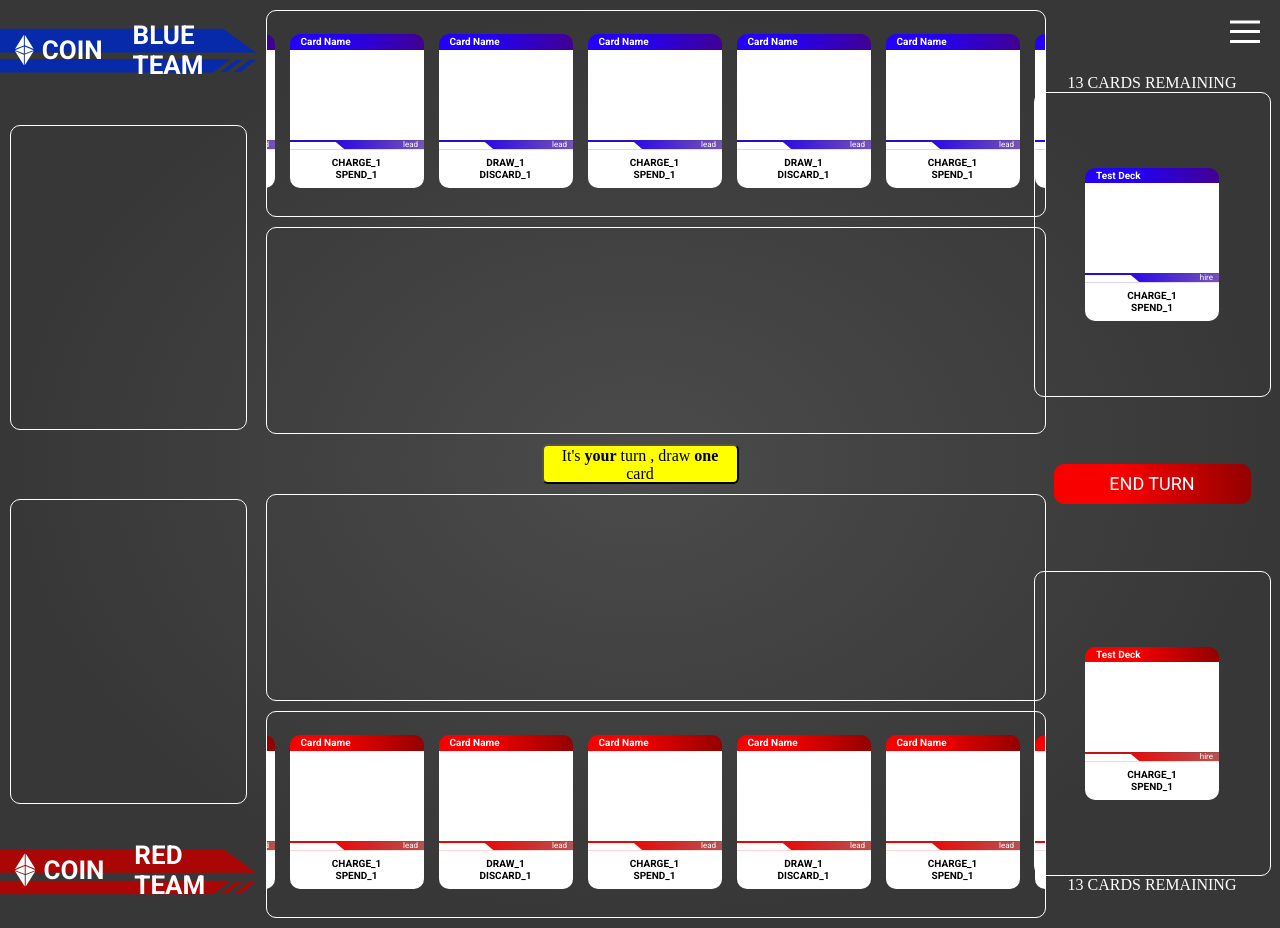
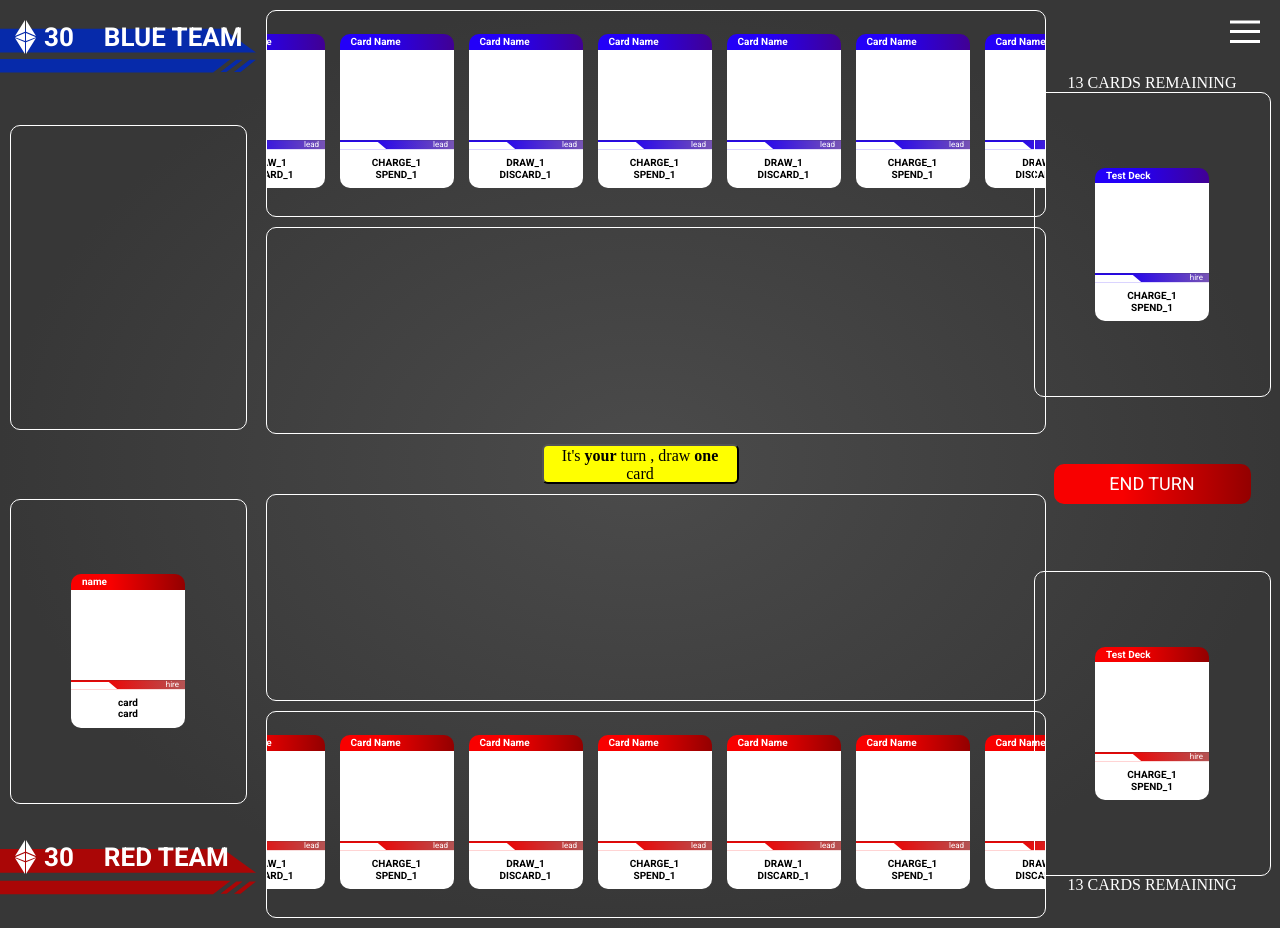
Before and after one commit to lalalune/freelancer, a React (Create React App) app in the folder packages/client/: page /zone in a window 1280 px wide. Built offline with nearby package versions, Linux system fonts and the light colour scheme; what @blueprintjs/core, axios-hooks would draw is missing.

Commit message:
completed end turn functionality

```diff
--- a/packages/client/src/components/Zone/Zone.css
+++ b/packages/client/src/components/Zone/Zone.css
@@ -167,7 +167,7 @@ body {
 }
 
 .play_card {
-  width: 134px;
+  width:114px;
   overflow: hidden;
   display: inline-block;
   cursor: pointer;
--- a/packages/client/src/components/Zone/Zone.js
+++ b/packages/client/src/components/Zone/Zone.js
@@ -23,17 +23,12 @@ const getRedDecks = {
   }),
 };
 
-// a little function to help us with reordering the result
 const reorder = (list, startIndex, endIndex) => {
   const result = Array.from(list);
   const [removed] = result.splice(startIndex, 1);
   result.splice(endIndex, 0, removed);
   return result;
 };
-
-/**
- * Moves an item from one list to another list.
- */
 
 const grid = 3;
 const move = (source, destination, droppableSource, droppableDestination) => {
@@ -73,7 +68,10 @@ const Zone = () => {
   const [playerRed, setplayerRed] = useState(false);
   const [blueData, setBlueData] = useState(getBlueDecks.cards.slice(7));
   const [redData, setRedData] = useState(getRedDecks.cards.slice(7));
+  const [blueCoin, setblueCoin] = useState(30);
+  const [redCoin, setredCoin] = useState(30);
   const [isBlueTurn, setBlueTurn] = useState({ items: [] });
+  const [rightBlock, setRightBlokck] = useState([]);
   const [state1, setState1] = useState({
     items: getBlueDecks.cards.slice(0, 7),
     selected: [],
@@ -88,27 +86,25 @@ const Zone = () => {
     droppable: "items",
     droppable2: "selected",
   };
+
   const handleRightClick = () => {
-    var f = state1.items;
-    console.log(f, "f");
-    var cards = f.shift();
-    console.log(cards, "cards");
-    isBlueTurn.items.push(cards);
-    console.log(cards);
+    const items = state1.items.filter((item) => item.id !== rightBlock.id);
+    setState1({ ...state1, items: items });
+    isBlueTurn.items.push(rightBlock);
     setBlueTurn({ ...isBlueTurn });
-    console.log("hello", ...isBlueTurn);
   };
+
   const getList = (id) => state1[id1List[id]];
+
   const handleBlueClick = (e) => {
     e.preventDefault();
     if (playerBlue) {
       var card = blueData;
-      console.log(card, "card");
       var blueCard = card.shift();
       state1.items.push(blueCard);
       setState1({ ...state1 });
-      setplayerRed(true);
-      setplayerBlue(false);
+      // setplayerRed(true);
+      // setplayerBlue(false);
     }
   };
 
@@ -119,13 +115,13 @@ const Zone = () => {
       var redCard = card.shift();
       state2.selected.push(redCard);
       setState2({ ...state2 });
-      setplayerBlue(true);
-      setplayerRed(false);
+      // setplayerBlue(true);
+      // setplayerRed(false);
     }
   };
 
   const onDragEnd = (result) => {
-    if (playerRed) {
+    if (playerBlue) {
       const { source, destination } = result;
 
       if (!destination) {
@@ -157,9 +153,17 @@ const Zone = () => {
           items: result.droppable,
           selected: result.droppable2,
         });
+
+        if (blueCoin == 0) {
+          //  setblueCoin(0);
+          setplayerBlue(!playerBlue);
+          setplayerRed(!playerRed);
+        } else {
+          setblueCoin(blueCoin - 1);
+        }
       }
-      setplayerRed(true);
-      setplayerBlue(false);
+      // setplayerRed(true);
+      // setplayerBlue(false);
     }
   };
 
@@ -171,7 +175,7 @@ const Zone = () => {
   const getList2 = (id) => state2[id2List[id]];
 
   const onDragEnd1 = (result) => {
-    if (playerBlue) {
+    if (playerRed) {
       const { source, destination } = result;
 
       if (!destination) {
@@ -208,27 +212,35 @@ const Zone = () => {
           selected: result.droppable4,
         });
       }
-      setplayerBlue(true);
-      setplayerRed(false);
+      if (redCoin == 0) {
+        //  setblueCoin(0);
+        setplayerBlue(!playerBlue);
+        setplayerRed(!playerRed);
+      } else {
+        setredCoin(redCoin - 1);
+      }
+      // setplayerBlue(true);
+      // setplayerRed(false);
     }
   };
   return (
     <div className="zone_main">
       <div className="zone_left_bar">
-        <RedTeam />
-        <BlueTeam />
+        <BlueTeam blueCoins={blueCoin} />
+        <RedTeam redCoins={redCoin} />
         <div className="card_box">
           {isBlueTurn.items.map((item, index) => {
             return (
               <div className="play_card blue_play_card" key={index}>
                 <div className="card_name">
-                  <p>{getBlueDecks.name}</p>
+                  <p>Card Name</p>
                 </div>
                 <div className="card_space"></div>
                 <div className="hire">
                   <p>hire</p>
                 </div>
                 <div className="card_detail">
+                  <p>{item.id}</p>
                   <p>{item.abilities[0]}</p>
                   <p>{item.abilities[1]}</p>
                 </div>
@@ -237,12 +249,25 @@ const Zone = () => {
           })}
         </div>
         <div className="card_box">
-          <div className="card_text"> </div>
+          <div className="play_card ">
+            <div className="card_name">
+              <p>name</p>
+            </div>
+            <div className="card_space"></div>
+            <div className="hire">
+              <p>hire</p>
+            </div>
+            <div className="card_detail">
+
+              <p>card</p>
+              <p>card</p>
+            </div>
+          </div>
         </div>
       </div>
       <div className="zone_centre_bar">
         {/* -----------blue----------- */}
-        <div className={playerBlue ? "disable" : ""}>
+        <div className={playerRed ? "disable" : ""}>
           <DragDropContext onDragEnd={onDragEnd}>
             <Droppable droppableId="droppable" direction="horizontal">
               {(provided, snapshot) => (
@@ -265,6 +290,7 @@ const Zone = () => {
                             snapshot.isDragging,
                             provided.draggableProps.style
                           )}
+                          onClick={() => setRightBlokck(item)}
                         >
                           <div className="play_card blue_play_card">
                             <div className="card_name">
@@ -275,6 +301,7 @@ const Zone = () => {
                               <p>{item.type}</p>
                             </div>
                             <div className="card_detail">
+
                               <p>{item.abilities[0]}</p>
                               <p>{item.abilities[1]}</p>
                             </div>
@@ -332,14 +359,14 @@ const Zone = () => {
             </Droppable>
           </DragDropContext>
         </div>
-
-        <div className="status_message_area">
-          <button className="btn" onClick={handleRightClick}>
-            It's <strong>your</strong> turn , draw <strong>one</strong> card
-          </button>
+        <div className={playerRed ? "disable" : ""}>
+          <div className="status_message_area">
+            <button className="btn" onClick={handleRightClick}>
+              It's <strong>your</strong> turn , draw <strong>one</strong> card
+            </button>
+          </div>
         </div>
-
-        <div className={(playerRed ? "disable" : "", "classname1")}>
+        <div className={playerBlue ? "disable classname1" : "classname1"}>
           <DragDropContext onDragEnd={onDragEnd1}>
             <Droppable droppableId="droppable3" direction="horizontal">
               {(provided, snapshot) => (
@@ -364,7 +391,7 @@ const Zone = () => {
                               provided.draggableProps.style
                             )}
                           >
-                            <div className="play_card">
+                            <div className="play_card" onClick={handleRedClick}>
                               <div className="card_name">
                                 <p>Card Name</p>
                               </div>
@@ -436,7 +463,7 @@ const Zone = () => {
         <LeftBar />
 
         <div className="remainCard">
-          <div className="card_remain"> {redData.length} CARDS REMAINING</div>
+          <div className="card_remain"> {blueData.length} CARDS REMAINING</div>
           <div className="card_box ">
             {blueData.length != 0 ? (
               <div
@@ -451,6 +478,7 @@ const Zone = () => {
                   <p>hire</p>
                 </div>
                 <div className="card_detail">
+
                   <p>{blueData[0].abilities[0]}</p>
                   <p>{blueData[0].abilities[1]}</p>
                 </div>
@@ -460,7 +488,13 @@ const Zone = () => {
             )}
           </div>
         </div>
-        <div className="action_button">
+        <div
+          className="action_button"
+          onClick={() => {
+            setplayerBlue(!playerBlue);
+            setplayerRed(!playerRed);
+          }}
+        >
           <button className="btn">END TURN</button>
         </div>
         <div>
@@ -476,6 +510,7 @@ const Zone = () => {
                     <p>hire</p>
                   </div>
                   <div className="card_detail">
+
                     <p>{redData[0].abilities[0]}</p>
                     <p>{redData[0].abilities[1]}</p>
                   </div>
--- a/packages/client/src/components/svgs/blueSvg.js
+++ b/packages/client/src/components/svgs/blueSvg.js
@@ -1,30 +1,31 @@
-import React from "react";
-export default function BlueTeam() {
+import React, { useState } from "react";
+export default function BlueTeam(props) {
+
   return (
-    <div className="blue_team red_team">
+    <div className="blue_team">
       <div className="blue_team_icon">
         <svg
           width="356"
-          height="64"
-          viewBox="0 0 356 64"
+          height="62"
+          viewBox="0 0 356 62"
           fill="none"
           xmlns="http://www.w3.org/2000/svg"
         >
           <path
-            d="M-1.5 0.00012207L310.144 8.14737e-05L356 33.0001L-1.49999 33.0002L-1.5 0.00012207Z"
-            fill="#AA0606"
+            d="M0 0.00012207L310.144 6.60975e-05L356 33.0001L5.58998e-06 33.0002L0 0.00012207Z"
+            fill="#062AAA"
           />
           <path
-            d="M-4 63.0551L296.325 63.055L320.67 44L-4 44L-4 63.0551Z"
-            fill="#AA0606"
+            d="M-4 61.0551L296.325 61.0551L320.67 42L-4 42.0001L-4 61.0551Z"
+            fill="#062AAA"
           />
           <path
-            d="M328.634 45.1747L306.624 62.141L314.876 62.141L337.436 45.1747L328.634 45.1747Z"
-            fill="#AA0606"
+            d="M328.634 43.1747L306.624 60.141L314.876 60.141L337.436 43.1747L328.634 43.1747Z"
+            fill="#062AAA"
           />
           <path
-            d="M347.131 45.1935L325.319 62.1411L334.671 62.1411L355.933 45.1935L347.131 45.1935Z"
-            fill="#AA0606"
+            d="M347.131 43.1935L325.319 60.1411L334.671 60.1411L355.933 43.1935L347.131 43.1935Z"
+            fill="#062AAA"
           />
         </svg>
         <div className="blue_coins_count">
@@ -43,8 +44,8 @@ export default function BlueTeam() {
               <path d="M11 22.1712L11 34L21 18L11 22.1712Z" fill="white" />
               <path d="M10 34L10 22.2134L-1.39876e-06 18L10 34Z" fill="white" />
             </svg>
-            <p className="coins_count_text">COIN</p>
-            <p className="team_name">RED TEAM</p>
+            <p className="coins_count_text"> {props.blueCoins} </p>
+            <p className="team_name">BLUE TEAM</p>
           </div>
         </div>
       </div>
--- a/packages/client/src/components/svgs/redSvg.js
+++ b/packages/client/src/components/svgs/redSvg.js
@@ -1,30 +1,30 @@
 import React from "react";
-export default function RedTeam() {
+export default function RedTeam(props) {
   return (
-    <div className="blue_team">
+    <div className="blue_team red_team">
       <div className="blue_team_icon">
         <svg
           width="356"
-          height="62"
-          viewBox="0 0 356 62"
+          height="64"
+          viewBox="0 0 356 64"
           fill="none"
           xmlns="http://www.w3.org/2000/svg"
         >
           <path
-            d="M0 0.00012207L310.144 6.60975e-05L356 33.0001L5.58998e-06 33.0002L0 0.00012207Z"
-            fill="#062AAA"
+            d="M-1.5 0.00012207L310.144 8.14737e-05L356 33.0001L-1.49999 33.0002L-1.5 0.00012207Z"
+            fill="#AA0606"
           />
           <path
-            d="M-4 61.0551L296.325 61.0551L320.67 42L-4 42.0001L-4 61.0551Z"
-            fill="#062AAA"
+            d="M-4 63.0551L296.325 63.055L320.67 44L-4 44L-4 63.0551Z"
+            fill="#AA0606"
           />
           <path
-            d="M328.634 43.1747L306.624 60.141L314.876 60.141L337.436 43.1747L328.634 43.1747Z"
-            fill="#062AAA"
+            d="M328.634 45.1747L306.624 62.141L314.876 62.141L337.436 45.1747L328.634 45.1747Z"
+            fill="#AA0606"
           />
           <path
-            d="M347.131 43.1935L325.319 60.1411L334.671 60.1411L355.933 43.1935L347.131 43.1935Z"
-            fill="#062AAA"
+            d="M347.131 45.1935L325.319 62.1411L334.671 62.1411L355.933 45.1935L347.131 45.1935Z"
+            fill="#AA0606"
           />
         </svg>
         <div className="blue_coins_count">
@@ -43,8 +43,8 @@ export default function RedTeam() {
               <path d="M11 22.1712L11 34L21 18L11 22.1712Z" fill="white" />
               <path d="M10 34L10 22.2134L-1.39876e-06 18L10 34Z" fill="white" />
             </svg>
-            <p className="coins_count_text">COIN</p>
-            <p className="team_name">BLUE TEAM</p>
+            <p className="coins_count_text"> {props.redCoins}  </p>
+            <p className="team_name">RED TEAM</p>
           </div>
         </div>
       </div>
```
